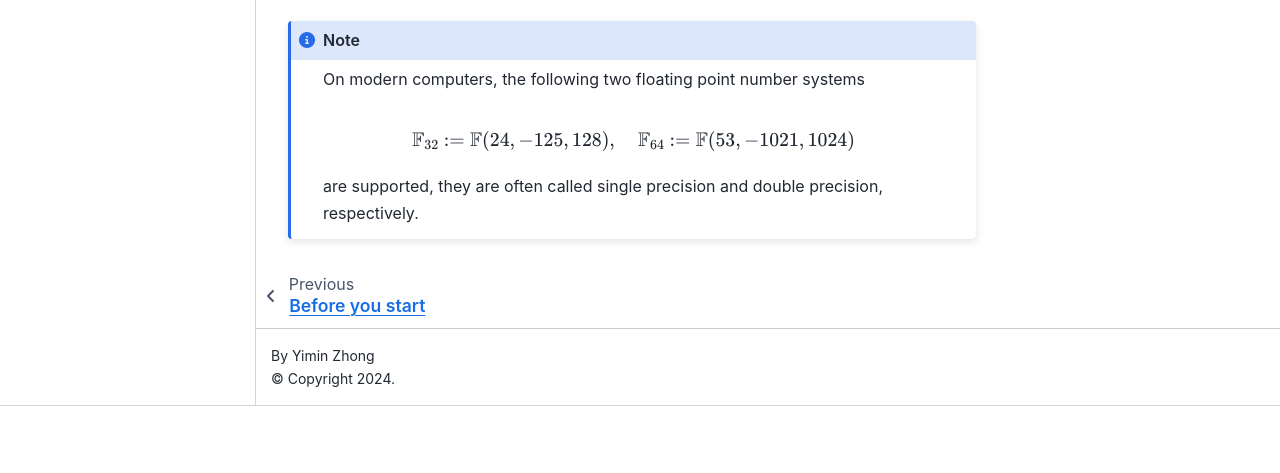
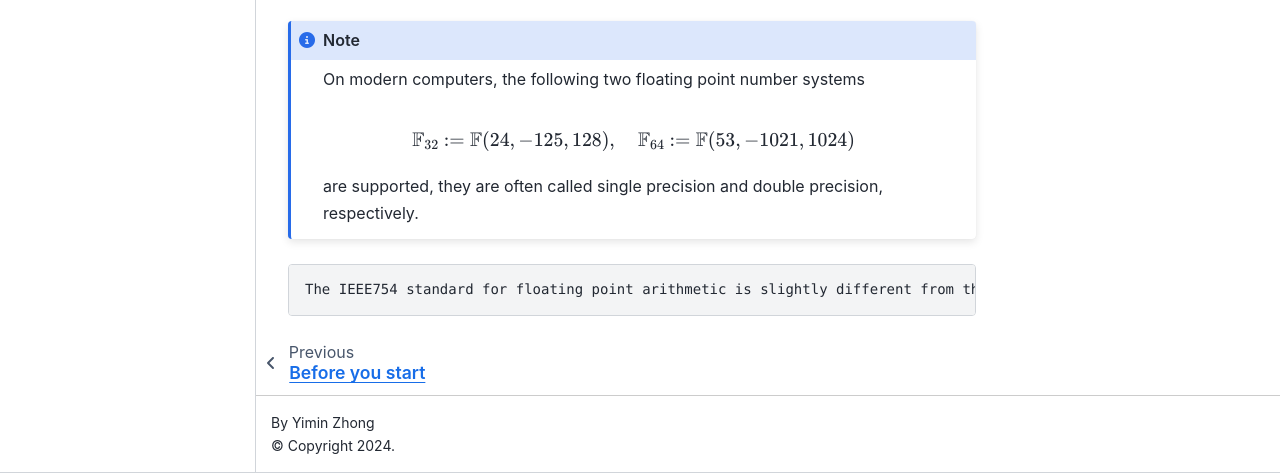
Before and after one commit to auburn-comp-math/math-5630-6630, a Jupyter Book: the page built from floating_point.md, in a window 1280 px wide and 900 px high, scrolled down 1690 px, cut to the strip 427-900 px from the top of the window. Built offline with Jupyter Book 1.0.4 settings and Sphinx 7.4.7 and the Sphinx Book theme 1.1.4, drawn with Linux system fonts in a browser that asks for light colours; before the commit the page ends 2523 px from its top, so only the background shows below that.

Commit message:
update floating

````diff
--- a/floating_point.md
+++ b/floating_point.md
@@ -97,3 +97,7 @@
 
 are supported, they are often called single precision and double precision, respectively.
 ```
+
+```margin
+The IEEE754 standard for floating point arithmetic is slightly different from the above.
+```
````
